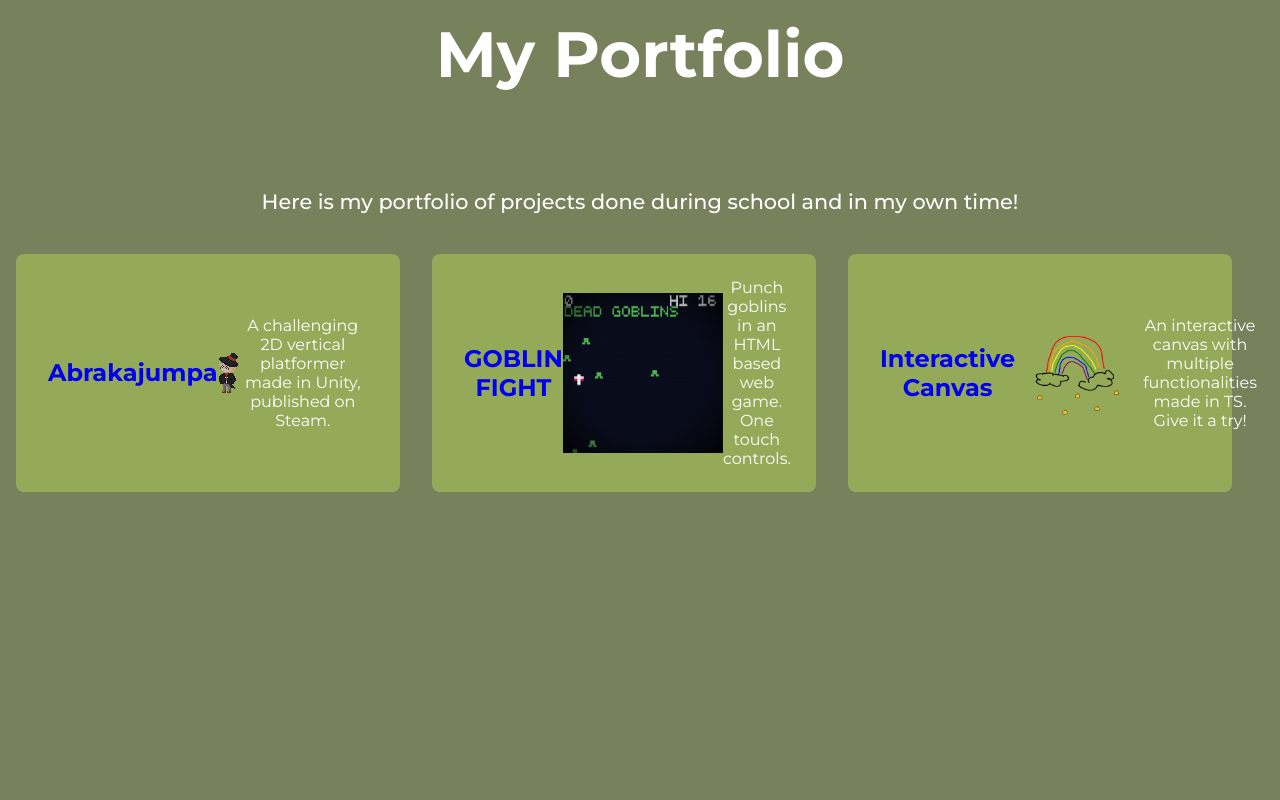
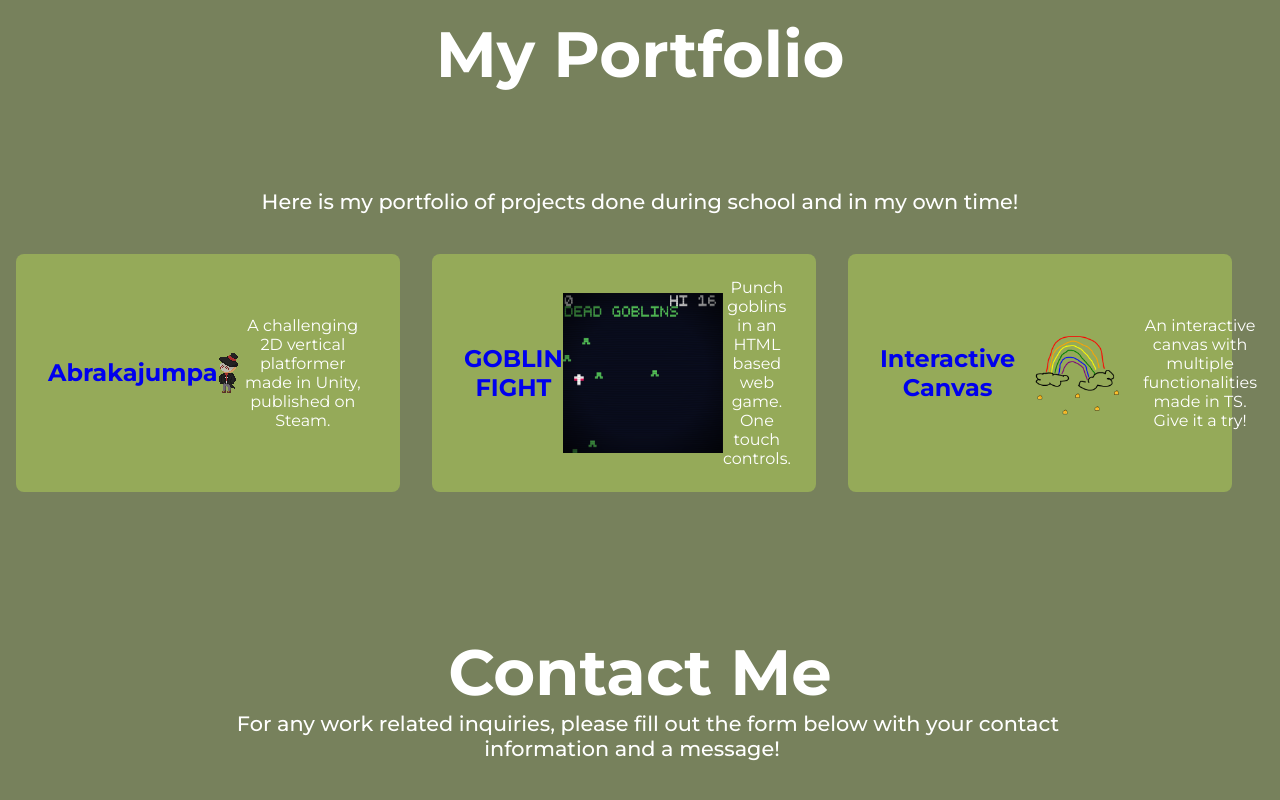
Before and after one commit to gocai/portfolio, a React (Create React App) app: page / in a window 1280 px wide. Shown: the part 1806-2606 px from the top of the page. Before the commit the page ends 2439 px from the top, so only its background shows below. Built offline with nearby package versions, Linux system fonts and the light colour scheme.

Commit message:
contact me page

```diff
--- a/src/App.js
+++ b/src/App.js
@@ -2,6 +2,7 @@ import Navbar from "./components/navbar/navbar";
 import Intro from "./components/intro/intro";
 import Abouts from "./components/about/about";
 import Portfoliotab from "./components/portfoliotab/portfoliotab";
+import Contact from "./components/contact/contact";
 
 import React from "react";
 
@@ -12,7 +13,7 @@ function App() {
         <Intro />
         <Abouts />
         <Portfoliotab />
-
+        <Contact />
     </div>
   );
 }
--- /dev/null
+++ b/src/components/contact/contact.css
@@ -0,0 +1,20 @@
+#contactpage{
+    min-height: calc(100vh - 4rem);
+    width: 100vw;
+    max-width: 60rem;
+    margin:0 auto;
+    text-align: center;
+    flex-direction: column;
+    align-items: center;
+    justify-content: center;
+}
+
+.contactpagetitle{
+    font-size: 4rem;
+}
+
+.contactdescription{
+    font-weight: 500;
+    padding: 0 1rem;
+    font-size: 1.3rem;
+}
--- /dev/null
+++ b/src/components/contact/contact.js
@@ -0,0 +1,21 @@
+import './contact.css';
+
+import React from 'react'
+
+const Contact = () => {
+  return (
+    <section id="contactpage">
+      <div className="contact">
+        <h1 className="contactpagetitle">
+          Contact Me
+        </h1>
+        <span className="contactdescription">
+          For any work related inquiries, please fill out the form below with your contact information and a message!
+        </span>
+        <form action=""></form>
+      </div>
+    </section>
+  )
+}
+
+export default Contact
--- a/src/components/intro/intro.js
+++ b/src/components/intro/intro.js
@@ -1,7 +1,6 @@
 import "./intro.css";
 import React from 'react'
-import {Link} from 'react-scroll';
-import hireicon from '../../assets/hireme.png';
+
 
 const Intro = () => {
   return (
@@ -16,7 +15,6 @@ const Intro = () => {
                 I'm a Web and Game Developer
                 looking for <br /> opportunities in the workplace.
             </p>
-            <Link><button className="hireMeButton"><img src={hireicon} alt="Hire Me" className="hireMeImg"/>Hire Me</button></Link>
       </div>
       <img src="" alt="" className="backgroundImage" />
     </section>
```
Also changed, not shown: src/components/footer/footer.js (deleted, +0 -11 lines), src/components/footer/footer.css (deleted).
